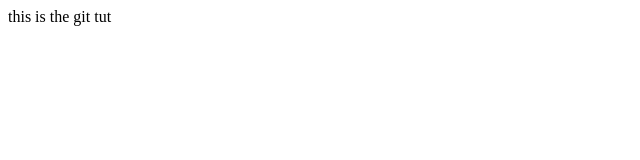
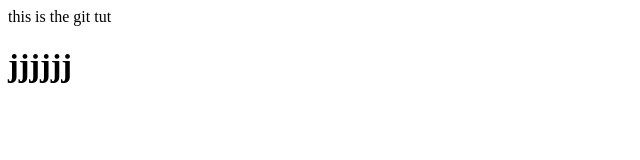
Before and after one commit to tamar673/test, a plain HTML site: page index.html in a window 1280 px wide. Shown: the whole page, without its empty margins (0-640 px from the left). Drawn offline with Linux system fonts and the light colour scheme.

Commit message:
Update index.html jjjjj for t10

```diff
--- a/index.html
+++ b/index.html
@@ -7,5 +7,6 @@
 </head>
 <body>
    this is the git tut
+    <h1>jjjjjj</h1>
 </body>
 </html>
```
